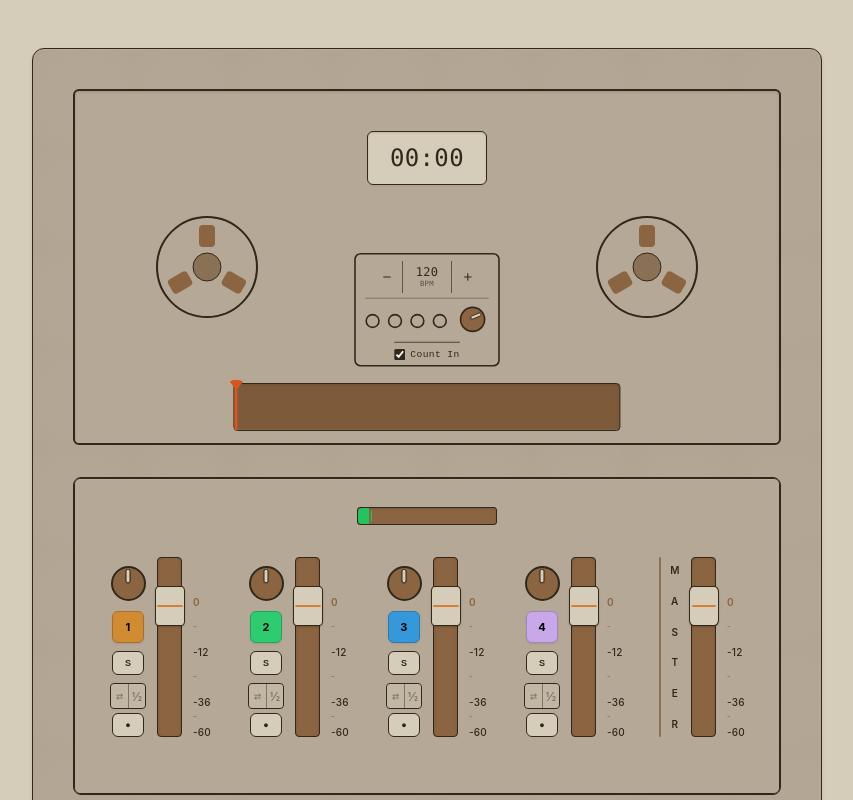
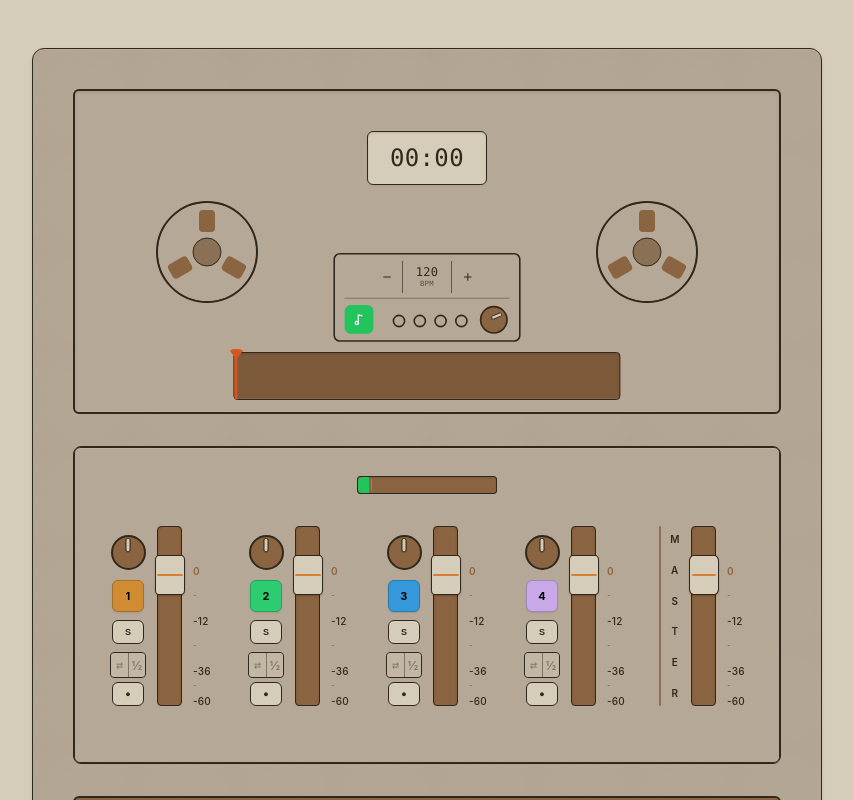
Before and after one commit to fxcircus/tapeFour, a React (Vite) app in the folder tapefour-react/: page / in a window 1280 px wide. Shown: the top 800 px of the page, without its empty margins (213-1066 px from the left). Built offline with nearby package versions, Linux system fonts and the light colour scheme; no server answers.

Commit message:
count in buttong styling

```diff
--- a/tapefour-react/src/App.tsx
+++ b/tapefour-react/src/App.tsx
@@ -9,7 +9,15 @@ function App() {
   const [currentTheme, setCurrentTheme] = useState<Theme>('vintage')
   const [bpm, setBpm] = useState(120)
   const [metronomePlaying, setMetronomePlaying] = useState(false)
-  const [countInEnabled, setCountInEnabled] = useState(true)
+  const [countInEnabled, setCountInEnabledState] = useState(() => {
+    const stored = localStorage.getItem('tapefour-should-count-in');
+    return stored === null ? true : stored === 'true';
+  })
+
+  const setCountInEnabled = (enabled: boolean) => {
+    setCountInEnabledState(enabled);
+    localStorage.setItem('tapefour-should-count-in', enabled ? 'true' : 'false');
+  }
 
   useEffect(() => {
     tapeFourRef.current = new TapeFour()
--- a/tapefour-react/src/components/Metronome.tsx
+++ b/tapefour-react/src/components/Metronome.tsx
@@ -1,4 +1,5 @@
-import React, { FC, useEffect, useState, useRef, useCallback } from "react";
+import React, { useEffect, useState, useRef, useCallback } from "react";
+import type { FC } from "react";
 
 interface MetronomeProps {
   bpm: number;
@@ -453,6 +454,19 @@ const Metronome: FC<MetronomeProps> = ({ bpm: initialBpm, onBpmChange, metronome
           </div>
           <div className="metronome-divider" />
           <div className="metronome-row bottom-row">
+            <button
+              className={`count-in-toggle-btn${countInEnabled ? ' enabled' : ''}`}
+              onClick={() => setCountInEnabled(!countInEnabled)}
+              aria-pressed={countInEnabled}
+              title={countInEnabled ? 'Count In: On' : 'Count In: Off'}
+              style={{ marginRight: 12, minWidth: 0, width: 36, height: 36, padding: 0, borderRadius: 8, display: 'flex', alignItems: 'center', justifyContent: 'center' }}
+            >
+              <svg width="20" height="20" viewBox="0 0 22 22" fill="none" stroke="currentColor" strokeWidth="1.7" strokeLinecap="round" strokeLinejoin="round" xmlns="http://www.w3.org/2000/svg">
+                {/* Quarter note: stem and note head */}
+                <ellipse cx="8" cy="16" rx="2.2" ry="2.2" />
+                <path d="M10 16 V5.5 Q10 4.5 11.5 5 L15 6" />
+              </svg>
+            </button>
             <div
               className="beats-row"
               onClick={toggleMetronome}
@@ -490,22 +504,8 @@ const Metronome: FC<MetronomeProps> = ({ bpm: initialBpm, onBpmChange, metronome
                 onChange={e => setVolume(Number(e.target.value))}
                 className="pan-knob"
                 aria-label="Metronome Volume"
-                style={{ width: 32, height: 32 }}
               />
             </div>
-          </div>
-          <div className="metronome-row count-in-row">
-            <label className="count-in-label">
-              <input
-                type="checkbox"
-                checked={countInEnabled}
-                onChange={(e) => {
-                  setCountInEnabled(e.target.checked);
-                }}
-                className="count-in-checkbox"
-              />
-              <span className="count-in-text">Count In</span>
-            </label>
           </div>
         </div>
       </div>
--- a/tapefour-react/src/styles/globals.css
+++ b/tapefour-react/src/styles/globals.css
@@ -4224,8 +4224,8 @@ body {
 }
 
 .beat-indicator {
-  width: 18px;
-  height: 18px;
+  width: 16px;
+  height: 16px;
   border-radius: 50%;
   background: var(--color-control-surface);
   border: 2px solid var(--color-text-primary);
@@ -4456,3 +4456,44 @@ body {
     height: 12px;
   }
 }
+
+.count-in-toggle-btn {
+  background: var(--color-control-surface);
+  border: 2px solid var(--color-text-primary);
+  color: var(--color-text-primary);
+  border-radius: 6px;
+  font-size: 12px;
+  font-family: 'Space Mono', monospace;
+  font-weight: 500;
+  padding: 4px 10px;
+  margin: 0;
+  cursor: pointer;
+  transition: background 0.15s, color 0.15s, border-color 0.15s;
+  outline: none;
+  min-width: 60px;
+  text-align: center;
+  user-select: none;
+  box-shadow: none;
+  display: flex;
+  align-items: center;
+  justify-content: center;
+}
+.count-in-toggle-btn.enabled {
+  background: var(--color-play);
+  color: #fff;
+  border-color: var(--color-play);
+}
+.count-in-toggle-btn:active {
+  background: color-mix(in srgb, var(--color-play) 80%, #fff 20%);
+}
+.count-in-toggle-btn:not(.enabled) {
+  opacity: 0.7;
+}
+
+@media screen and (max-width: 600px) {
+  .count-in-toggle-btn {
+    font-size: 11px;
+    padding: 3px 7px;
+    min-width: 44px;
+  }
+}
```
